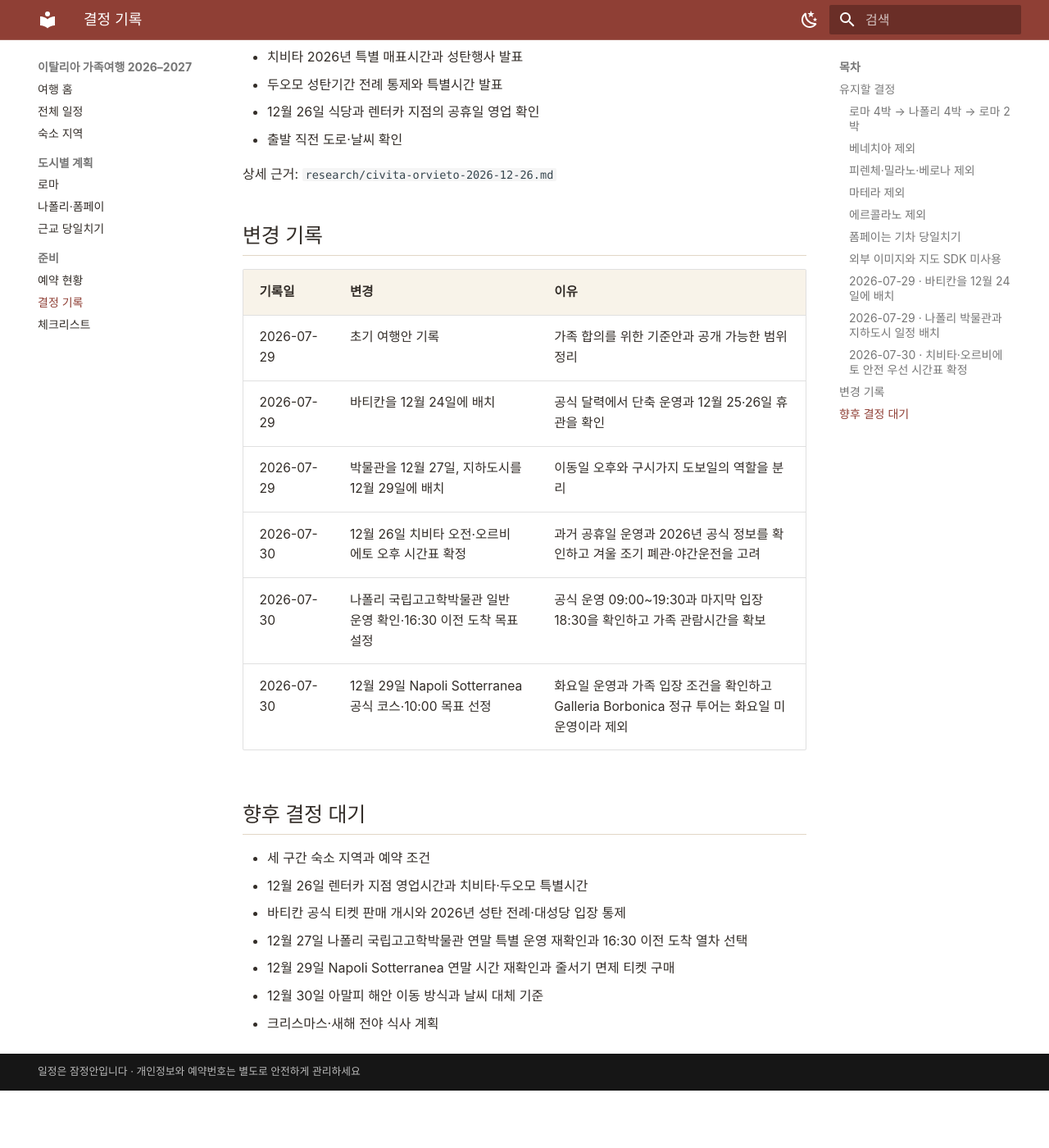
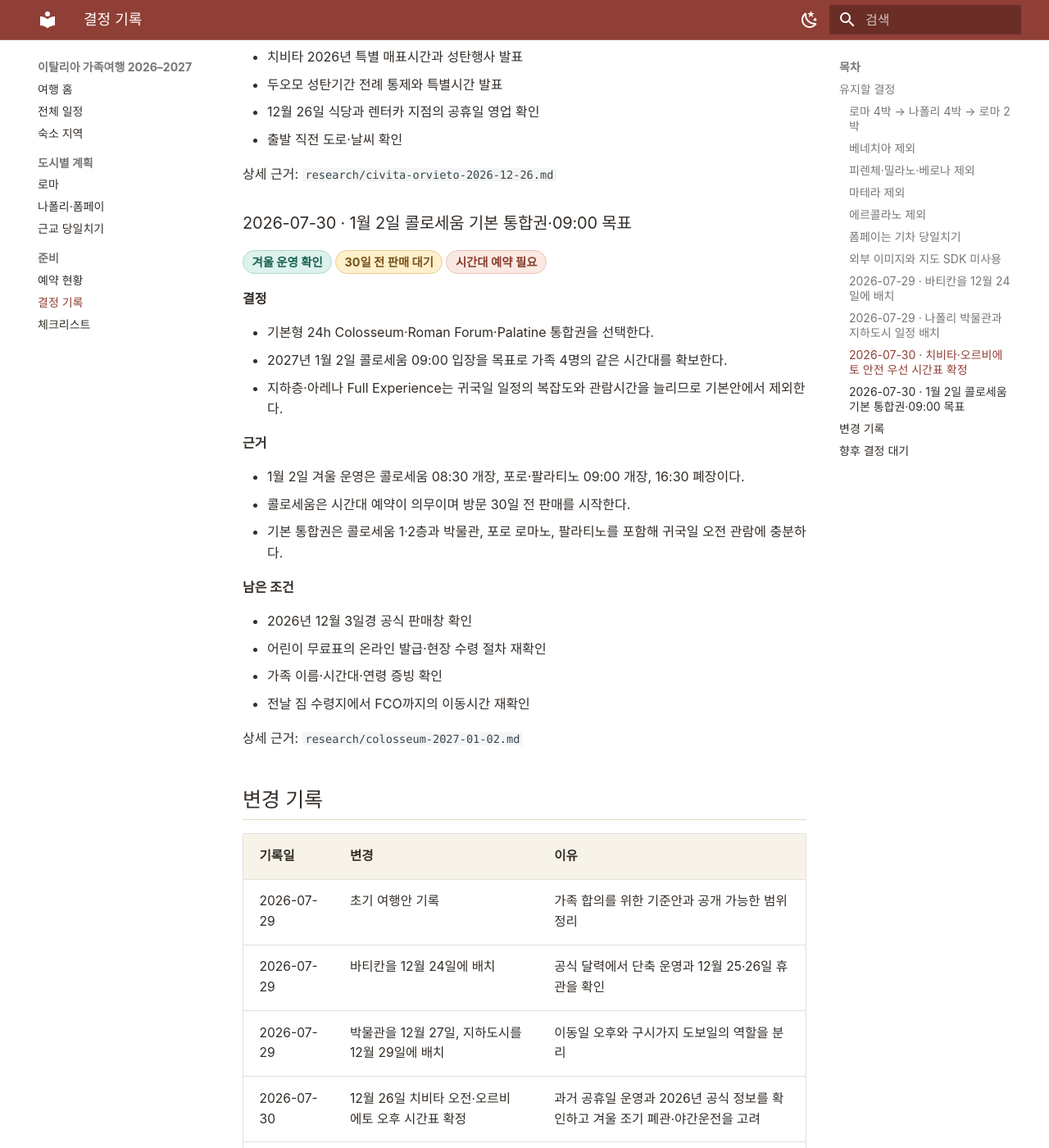
Before and after one commit to Jaeho211/italy-family-trip-2026, an MkDocs documentation site: the page built from docs/decisions.md, in a window 1280 px wide and 1400 px high, scrolled down 3449 px. Shown: the whole window at 82% size. Built offline with MkDocs 1.6.1 and Material for MkDocs 9.7.7, drawn with Linux system fonts in a browser that asks for light colours; before the commit the page ends 4779 px from its top, so only the background shows below that; some of the changed text lies outside the part shown.

Commit message:
docs: record Jan 2 Colosseum ticket decision

```diff
--- a/docs/decisions.md
+++ b/docs/decisions.md
@@ -130,6 +130,31 @@
 
 상세 근거: `research/civita-orvieto-2026-12-26.md`
 
+### 2026-07-30 · 1월 2일 콜로세움 기본 통합권·09:00 목표
+
+<span class="status verified">겨울 운영 확인</span><span class="status waiting">30일 전 판매 대기</span><span class="status booking">시간대 예약 필요</span>
+
+**결정**
+
+- 기본형 24h Colosseum·Roman Forum·Palatine 통합권을 선택한다.
+- 2027년 1월 2일 콜로세움 09:00 입장을 목표로 가족 4명의 같은 시간대를 확보한다.
+- 지하층·아레나 Full Experience는 귀국일 일정의 복잡도와 관람시간을 늘리므로 기본안에서 제외한다.
+
+**근거**
+
+- 1월 2일 겨울 운영은 콜로세움 08:30 개장, 포로·팔라티노 09:00 개장, 16:30 폐장이다.
+- 콜로세움은 시간대 예약이 의무이며 방문 30일 전 판매를 시작한다.
+- 기본 통합권은 콜로세움 1·2층과 박물관, 포로 로마노, 팔라티노를 포함해 귀국일 오전 관람에 충분하다.
+
+**남은 조건**
+
+- 2026년 12월 3일경 공식 판매창 확인
+- 어린이 무료표의 온라인 발급·현장 수령 절차 재확인
+- 가족 이름·시간대·연령 증빙 확인
+- 전날 짐 수령지에서 FCO까지의 이동시간 재확인
+
+상세 근거: `research/colosseum-2027-01-02.md`
+
 ## 변경 기록
 
 | 기록일 | 변경 | 이유 |
@@ -140,6 +165,7 @@
 | 2026-07-30 | 12월 26일 치비타 오전·오르비에토 오후 시간표 확정 | 과거 공휴일 운영과 2026년 공식 정보를 확인하고 겨울 조기 폐관·야간운전을 고려 |
 | 2026-07-30 | 나폴리 국립고고학박물관 일반 운영 확인·16:30 이전 도착 목표 설정 | 공식 운영 09:00~19:30과 마지막 입장 18:30을 확인하고 가족 관람시간을 확보 |
 | 2026-07-30 | 12월 29일 Napoli Sotterranea 공식 코스·10:00 목표 선정 | 화요일 운영과 가족 입장 조건을 확인하고 Galleria Borbonica 정규 투어는 화요일 미운영이라 제외 |
+| 2026-07-30 | 1월 2일 콜로세움 기본 통합권·09:00 목표 선정 | 겨울 운영과 30일 전 판매·시간대 예약 의무를 확인하고 귀국일 오전 동선에 맞춤 |
 
 ## 향후 결정 대기
 
@@ -149,4 +175,5 @@
 - 12월 27일 나폴리 국립고고학박물관 연말 특별 운영 재확인과 16:30 이전 도착 열차 선택
 - 12월 29일 Napoli Sotterranea 연말 시간 재확인과 줄서기 면제 티켓 구매
 - 12월 30일 아말피 해안 이동 방식과 날씨 대체 기준
+- 1월 2일 콜로세움 어린이 무료표 절차와 09:00 시간대 확보
 - 크리스마스·새해 전야 식사 계획
```
